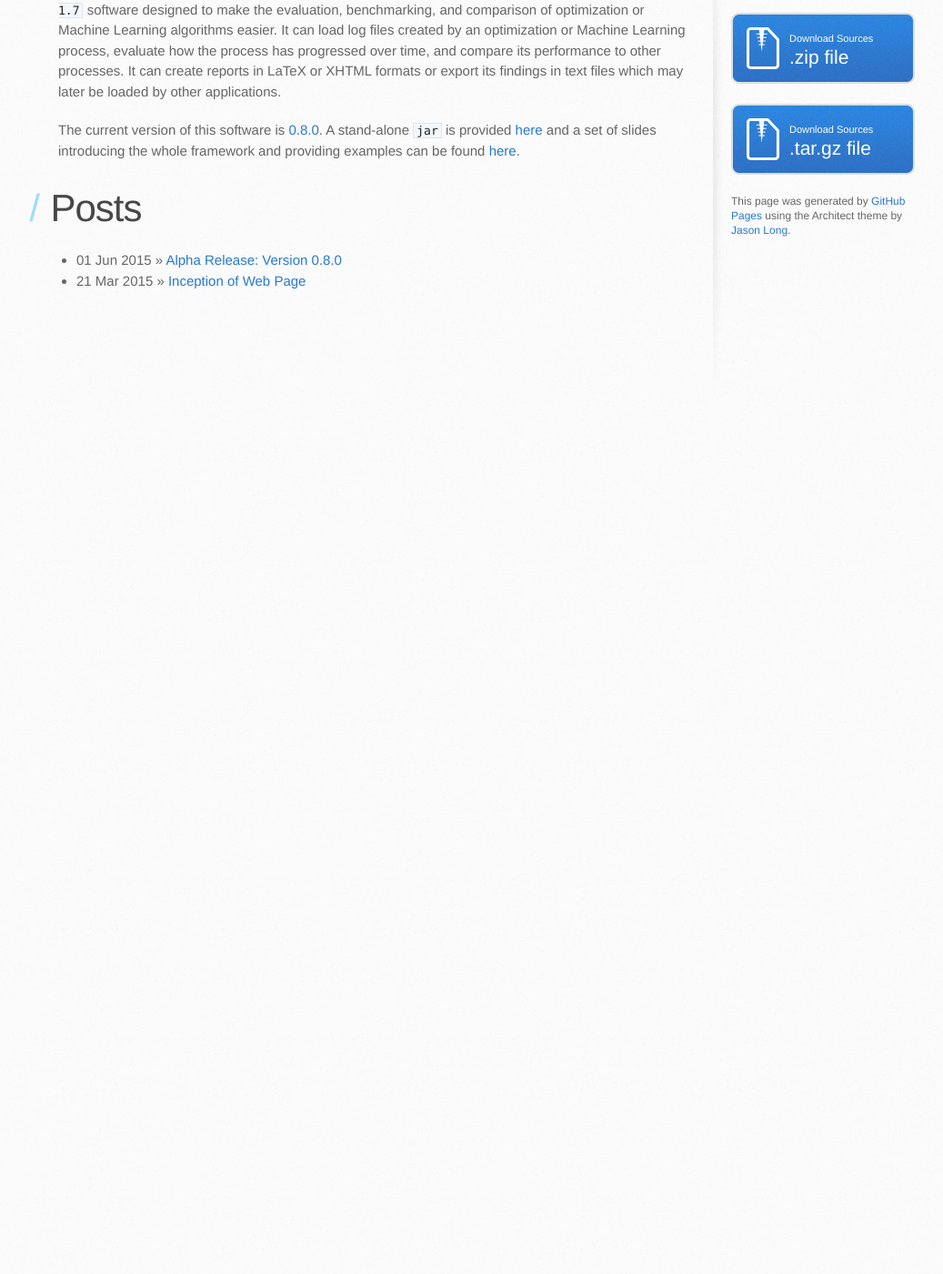
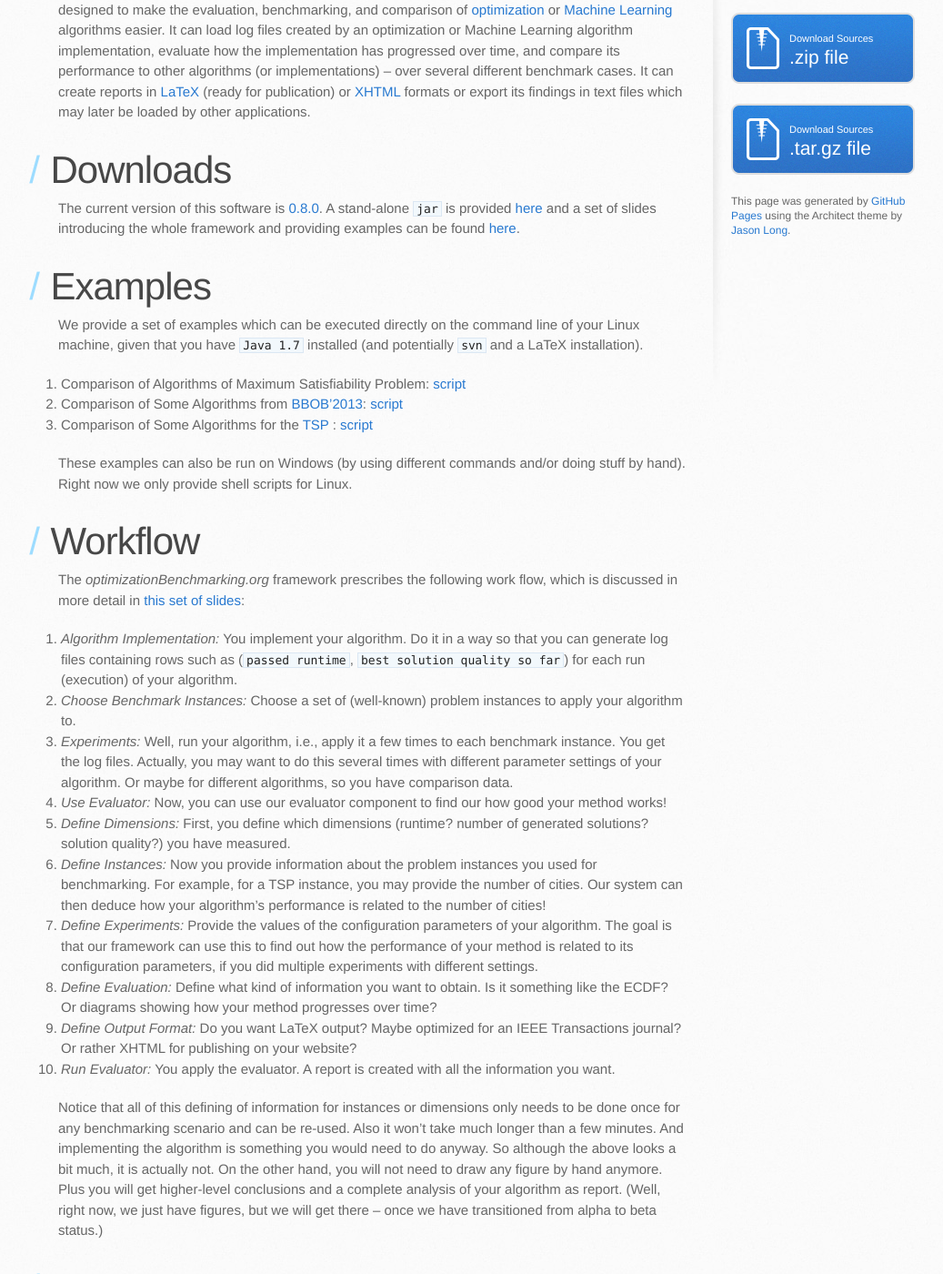
Before and after one commit to optimizationBenchmarking/optimizationBenchmarking, a Jekyll site: the page built from index.md, in a window 1280 px wide and 1400 px high, scrolled down 356 px. Shown: the whole window at 91% size, without its empty margins (106-1143 px from the left). Built offline with Jekyll 4.4.1, drawn with Linux system fonts in a browser that asks for light colours; Markdown is read by kramdown in place of the engine named in the settings; before the commit the page ends 900 px from its top, so only the background shows below that; some of the changed text lies outside the part shown.

Commit message:
Added more information
I added more information to the website, in particular about Maven.

```diff
--- a/index.md
+++ b/index.md
@@ -5,15 +5,53 @@ permalink: /
 ---
 
 # Introduction
+This is the main repository of the *optimizationBenchmarking.org* framework, a `Java 1.7` software designed
+to make the evaluation, benchmarking, and comparison of [optimization](http://en.wikipedia.org/wiki/Mathematical_optimization) or
+[Machine Learning](http://en.wikipedia.org/wiki/Machine_learning) algorithms easier.
+It can load log files created by an optimization or Machine Learning algorithm implementation, evaluate
+how the implementation has progressed over time, and compare its performance to other algorithms (or implementations) -- over several different benchmark cases.
+It can create reports in [LaTeX](http://en.wikipedia.org/wiki/LaTeX) (ready for publication) or
+[XHTML](http://en.wikipedia.org/wiki/XHTML) formats or export its findings in
+text files which may later be loaded by other applications.
 
-This is the main repository of the *optimizationBenchmarking.org* framework.
-This framework is a `Java 1.7` software designed to make the evaluation, benchmarking, and comparison of optimization or Machine Learning algorithms
-easier. It can load log files created by an optimization or Machine Learning process, evaluate
-how the process has progressed over time, and compare its performance to other processes. It
-can create reports in LaTeX or XHTML formats or export its findings in text files which may later
-be loaded by other applications.
 
+# Downloads
 The current version of this software is [{{ site.data.currentVersion.currentVersion }}]({{ site.data.currentVersion.currentVersionRepo }}).
 A stand-alone `jar` is provided [here]({{ site.data.currentVersion.currentVersionStandAloneJarURL }}) and
 a set of slides introducing the whole framework and providing examples can be found
 [here](http://github.com/optimizationBenchmarking/optimizationBenchmarking/raw/documentation/documents/evaluatorSlides/evaluatorSlides.pdf).
+
+# Examples
+We provide a set of examples which can be executed directly on the command line of
+your Linux machine, given that you have `Java 1.7` installed (and potentially `svn` and
+a LaTeX installation).
+
+1. Comparison of Algorithms of Maximum Satisfiability Problem: [script](https://github.com/optimizationBenchmarking/optimizationBenchmarking/blob/documentation/examples/maxSat/make.sh)
+2. Comparison of Some Algorithms from [BBOB'2013](http://coco.gforge.inria.fr/doku.php?id=bbob-2013): [script](https://github.com/optimizationBenchmarking/optimizationBenchmarking/blob/documentation/examples/bbob/make.sh)
+3. Comparison of Some Algorithms for the [TSP](https://github.com/optimizationBenchmarking/tspSuite) : [script](https://github.com/optimizationBenchmarking/optimizationBenchmarking/blob/documentation/examples/tspSuite/make.sh)
+
+These examples can also be run on Windows (by using different commands and/or doing stuff by hand). Right now we only provide shell scripts for Linux.
+
+# Workflow
+The *optimizationBenchmarking.org* framework prescribes the following work flow, which is discussed
+in more detail in [this set of slides](http://github.com/optimizationBenchmarking/optimizationBenchmarking/raw/documentation/documents/evaluatorSlides/evaluatorSlides.pdf):
+
+1. *Algorithm Implementation:* You implement your algorithm. Do it in a way so that you can generate
+   log files containing rows such as (`passed runtime`, `best solution quality so far`) for each run (execution) of your algorithm.
+2. *Choose Benchmark Instances:* Choose a set of (well-known) problem instances to apply your algorithm to.
+3. *Experiments:* Well, run your algorithm, i.e., apply it a few times to each benchmark instance. You get the log files.
+   Actually, you may want to do this several times with different parameter settings of your algorithm. Or maybe for different algorithms, so you have comparison data.
+4. *Use Evaluator:* Now, you can use our evaluator component to find our how good your method works!
+  1. *Define Dimensions:* First, you define which dimensions (runtime? number of generated solutions? solution quality?) you have measured.
+  2. *Define Instances:* Now you provide information about the problem instances you used for benchmarking. For example, for a TSP instance, you may provide the number of cities. Our system can then deduce how your algorithm's performance is related to the number of cities!
+  3. *Define Experiments:* Provide the values of the configuration parameters of your algorithm. The goal is that our framework can use this to find out how the performance of your method is related to its configuration parameters, if you did multiple experiments with different settings.
+  4. *Define Evaluation:* Define what kind of information you want to obtain. Is it something like the ECDF? Or diagrams showing how your method progresses over time?
+  5. *Define Output Format:* Do you want LaTeX output? Maybe optimized for an IEEE Transactions journal? Or rather XHTML for publishing on your website?
+  6. *Run Evaluator:* You apply the evaluator. A report is created with all the information you want.
+
+Notice that all of this defining of information for instances or dimensions only needs to be done
+once for any benchmarking scenario and can be re-used. Also it won't take much longer than a few minutes.
+And implementing the algorithm is something you would need to do anyway. So although the above looks a bit much,
+it is actually not. On the other hand, you will not need to draw any figure by hand anymore. Plus you
+will get higher-level conclusions and a complete analysis of your algorithm as report. (Well, right
+now, we just have figures, but we will get there -- once we have transitioned from alpha to beta status.)
```
Also changed, not shown: _layouts/outerRepo.html (+21 -0 lines), repo/optimizationBenchmarking/org/optimizationBenchmarking/0.8.0/index.md (+17 -0 lines).
